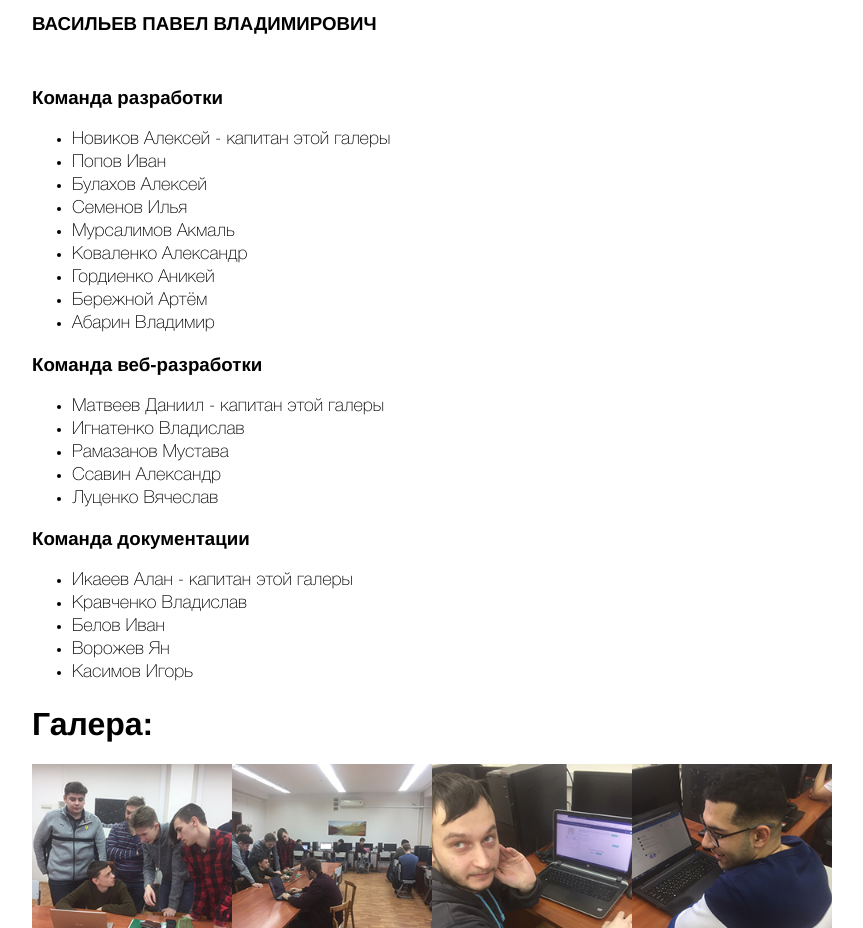
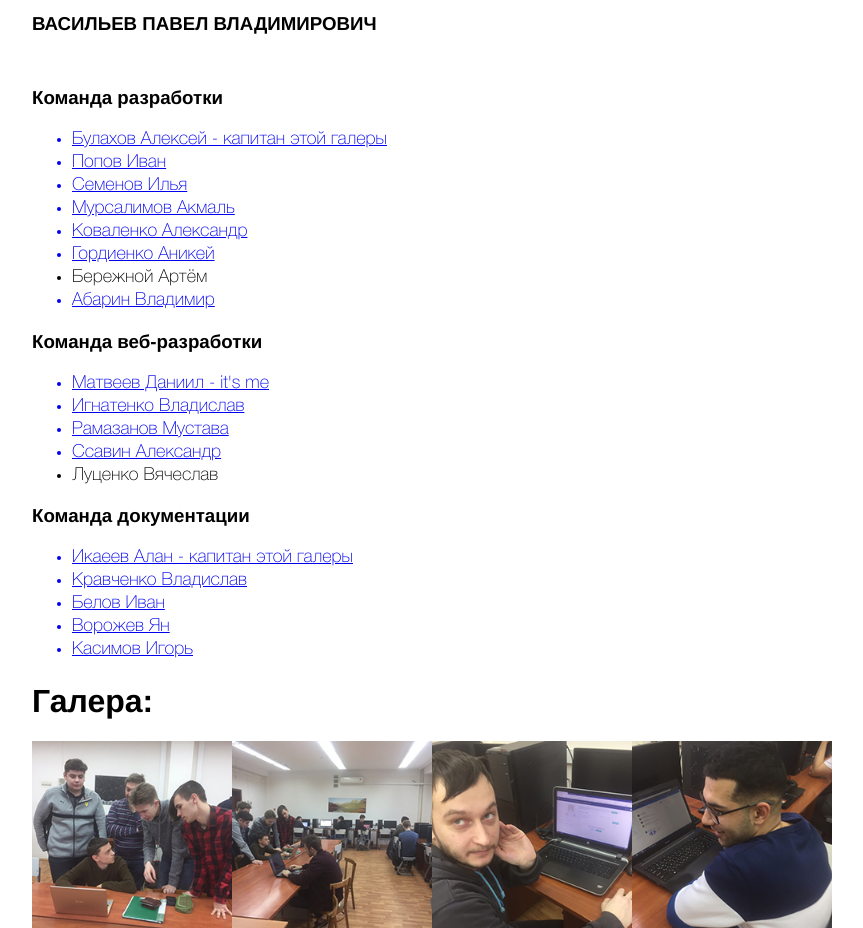
Before and after one commit to ArioShaman/arioshaman.github.io, a plain HTML site: page index.html in a window 1280 px wide. Shown: the part 960-1888 px from the top of the page, without its empty margins (208-1071 px from the left). Drawn offline with Linux system fonts and the light colour scheme.

Commit message:
some changes

```diff
--- a/index.html
+++ b/index.html
@@ -63,57 +63,88 @@
 
 		<h3>Команда разработки</h3>
 		<ul>
-			<li>Новиков Алексей - капитан этой галеры</li>
+			<a href="https://github.com/BurnZipZap" target="blank">
+				<li>Булахов Алексей - капитан этой галеры</li>
+			</a>
+
+			<a href="https://github.com/IMrCherryPie" target="blank">
 				<li>
 					Попов Иван
 				</li>
-			<li>
-				Булахов Алексей
-			</li>
+			</a>
+			<a href="https://github.com/esco8800" target="blank">
 				<li>
 					Семенов Илья
 				</li>
+			</a>
+			<a href="https://github.com/Akumarou" target="blank">
 				<li>
 					Мурсалимов Акмаль
 				</li>
+			</a>
+			<a href="https://github.com/trojan161rus" target="blank">
 				<li>
 					Коваленко Александр
 				</li>
+			</a>
+			<a href="https://github.com/AnyKey" target="blank">
 				<li>
 					Гордиенко Аникей
 				</li>
+			</a>
 			<li>
 				Бережной Артём
 			</li>
+			<a href="https://github.com/sfafu" target="blank">
 				<li>
 					Абарин Владимир
 				</li>
+			</a>
 		</ul>
 
 		<h3>Команда веб-разработки</h3>
 		<ul>
-			<li>Матвеев Даниил - капитан этой галеры</li>
+			<a href="https://github.com/ArioshaMan" target="blank">
+				<li>Матвеев Даниил - it's me</li>
+			</a>
+
+			<a href="https://github.com/MItnicckk" target="blank">
 				<li>Игнатенко Владислав</li>
+			</a>
+			<a href="https://github.com/Mus1nho" target="blank">
 				<li>Рамазанов Мустава</li>
+			</a>
+			<a href="https://github.com/Campeador7" target="blank">
 				<li>Ссавин Александр</li>
+			</a>
 			<li>Луценко Вячеслав</li>
 		</ul>
 
 		<h3>Команда документации</h3>
 		<ul>
+			<a href="https://github.com/alanikaev" target="blank">
 				<li>Икаеев Алан - капитан этой галеры</li>
+			</a>
+			<a href="https://github.com/SlaL54" target="blank">
 				<li>
 					Кравченко Владислав
 				</li>
+			</a>
+			<a href="https://github.com/IvanBloom" target="blank">
 				<li>
 					Белов Иван
 				</li>
+			</a>
+			<a href="https://github.com/cavenaghi1988" target="blank">
 				<li>
 					Ворожев Ян
 				</li>
+			</a>
+			<a href="https://github.com/Chepubelka" target="blank">
 				<li>
 					Касимов Игорь
 				</li>
+			</a>
 		</ul>
 
 		<h1>Галера:</h1>
```
Lines whose indentation alone changed are shown as unchanged.
